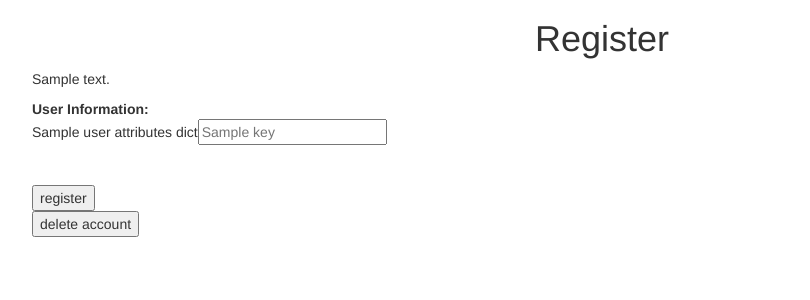
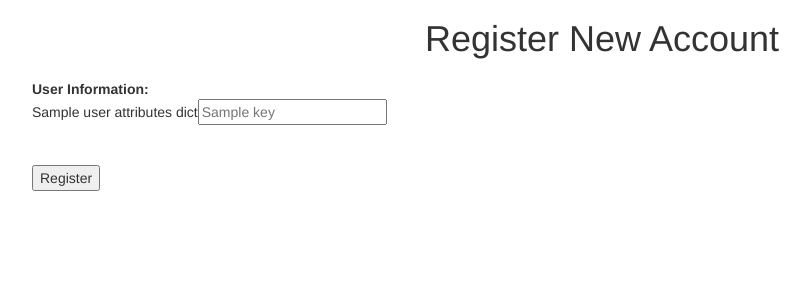
Before and after one commit to gitsteph/CompanionCare, a Flask app: template templates/registration_form.html in a window 1280 px wide. Shown: the part 51-351 px from the top of the page, without its empty margins (38-848 px from the left). Run offline with Flask 2, Linux system fonts and the light colour scheme; the template is opened without the code that fills it: most values are stand-ins (such as "Sample title", 1, 10 or a date in 2020); some libraries are stand-ins or nearby versions.

Commit message:
Cleaned up login and registration pages to enable passing to parent template without issues.

```diff
--- a/templates/base.html
+++ b/templates/base.html
@@ -61,8 +61,7 @@
         {% endif %}
             </div>
             <!-- /#sidebar-wrapper -->
-
-
+{% block usermodal %}
         <!-- User Modal -->
         <div class="modal" id="user_modal">
           <div class="modal-dialog modal-sm">
@@ -106,7 +105,7 @@
             </div>
           </div>
         </div>
-
+{% endblock %}
             {% with messages = get_flashed_messages() %}
                 {% if messages %}
                     {% for message in messages %}
--- a/templates/home.html
+++ b/templates/home.html
@@ -1,7 +1,7 @@
 {% extends 'base.html' %}
 {% block title %}CompanionCare{% endblock %}
 
-
+{% block usermodal %}{% endblock %}
 {% block content1 %}Home Page{% endblock %}
     {% block content2 %}
     <div class="row">
--- a/templates/registration_form.html
+++ b/templates/registration_form.html
@@ -1,22 +1,11 @@
 {% extends 'base.html' %}
 {% block title %}MedAlert (for non-human companions){% endblock %}
 
-    {% if user_attributes_dict['logged_in'] %}
-        {% set text = "Insert changes over placeholder values." %}
-        {% set register_or_update = "update" %}
-        {% set action_path = "/user_profile/edit" %}
-        {% set heading = "Update" %}
-    {% else %}
-        {% set register_or_update = "register" %}
-        {% set action_path = "/register" %}
-        {% set heading = "Register" %}
 {% set nologin = True %}
-    {% endif %}
+{% block usermodal %}{% endblock %}
 
-{% block content1 %}{{ heading }}{% endblock %}
+{% block content1 %}Register New Account{% endblock %}
 {% block content2 %}
-
-    {{ text }}
 
     {% macro input(name, variable, type, placeholder='', value='', size=20) -%}
     <tr>
@@ -26,7 +15,7 @@
         </td>
     </tr>
     {%- endmacro %}
-    <form action="{{ action_path }}" method="POST">
+    <form action="/register" method="POST">
         <table>
             <tr>
                 <th>
@@ -41,14 +30,8 @@
         </table>
         <br><br>
         <div>
-            <input type="submit" value="{{ register_or_update }}">
+            <input type="submit" value="Register">
         </div>
-
-    </form>
-    <!-- ONLY SHOW BELOW IF USER LOGGED IN: NEED TO FIX THIS -->
-    <form action="/user_profile/edit" method="POST">
-        <input type="hidden" name="delete" value="delete_user">
-        <input type="submit" value="delete account">
     </form>
 
 {% endblock %}
```
Lines whose indentation alone changed are shown as unchanged.
